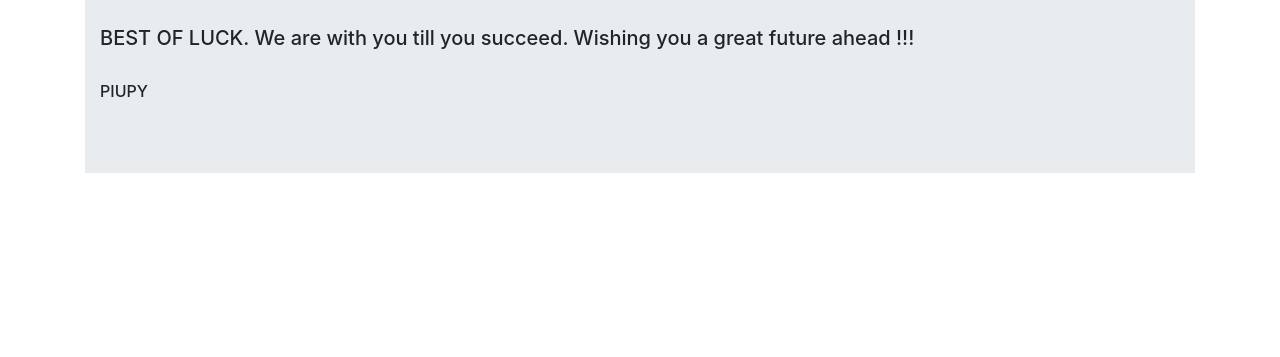
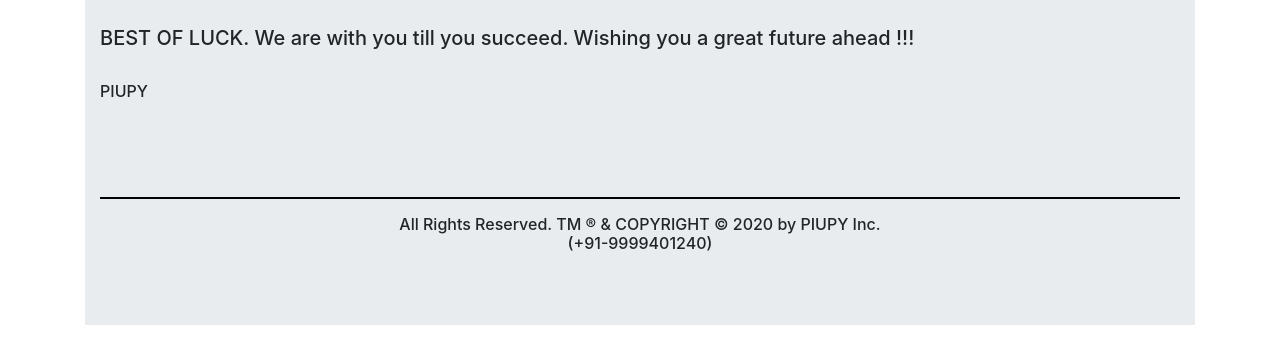
Before and after one commit to piupy/site, a plain HTML site: page index.html in a window 1280 px wide. Shown: the part 4104-4461 px from the top of the page. Before the commit the page ends 4309 px from the top, so only its background shows below. Drawn offline with nearby package versions, Linux system fonts and the light colour scheme.

Commit message:
copyrights added

```diff
--- a/index.html
+++ b/index.html
@@ -276,14 +276,16 @@ BEST OF LUCK. We are with you till you succeed. Wishing you a great future ahead
 <h6>
 PIUPY
 </h6>
+<br><br><br>
+<hr style="border:1px solid black">
 
+<div class="text-center">
+<h6>All Rights Reserved. TM &reg; & COPYRIGHT &copy; 2020 by PIUPY Inc.<br>(+91-9999401240)</h6>
+</div>
 
 </div>
 </div>
 </div>
-
-
-
 
 
 
```
